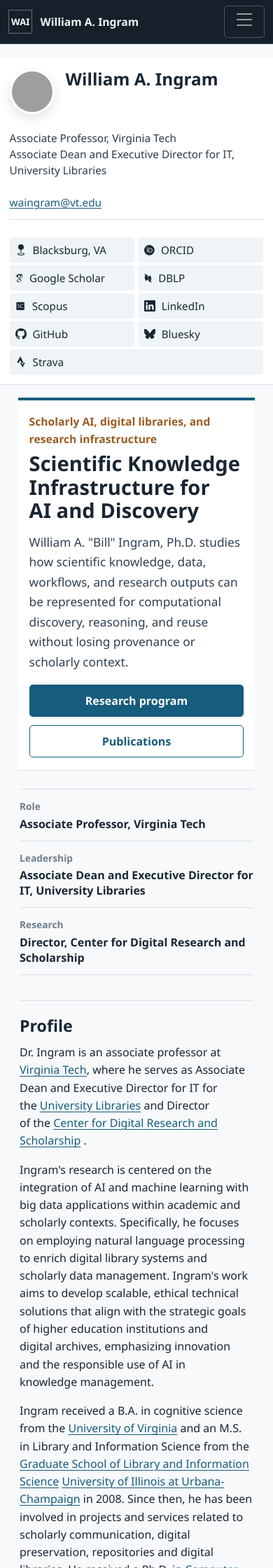
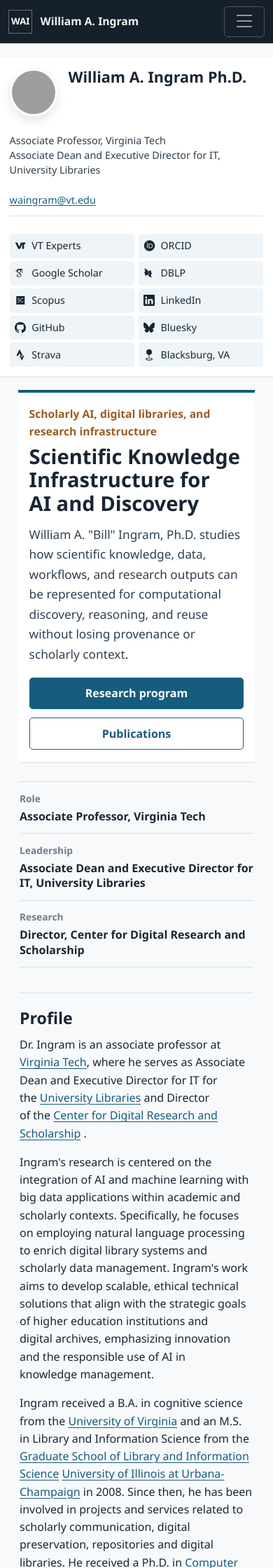
Before and after one commit to waingram/waingram.github.io, a Jekyll site: the page built from index.md, in a window 390 px wide. Shown: the top 2240 px of the page at 70% size. Built offline with Jekyll 4.4.1, drawn with Linux system fonts in a browser that asks for light colours; some web fonts are replaced; grey boxes are pictures that could not be loaded.

Commit message:
Refine profile sidebar

```diff
--- a/_includes/sidebar.html
+++ b/_includes/sidebar.html
@@ -29,6 +29,7 @@
           <span class="p-given-name" itemprop="givenName">William</span>
           <span class="p-additional-name">A.</span>
           <span class="p-family-name" itemprop="familyName">Ingram</span>
+          <span class="profile-honorific" itemprop="honorificSuffix">Ph.D.</span>
         </span>
         <!-- <span class="p-nickname vcard-username d-block" itemprop="additionalName">
           waingram
@@ -71,26 +72,27 @@
     </div>
 
     <ul class="nav nav-pills flex-column mb-auto social-icons profile-links border-bottom">
-      <li itemprop="homeLocation" itemscope itemtype="https://schema.org/Place">
+      <li>
         <a
-          href="//en.wikipedia.org/wiki/Blacksburg,_Virginia"
+          href="https://experts.vt.edu/5675-william-a-ingram"
           class="nav-link link-dark"
-          itemprop="url"
+          itemprop="sameAs"
         >
           <svg
             xmlns="http://www.w3.org/2000/svg"
             width="16"
             height="16"
             fill="currentColor"
-            class="bi bi-geo-fill"
-            viewBox="0 0 16 16"
+            class="profile-link-icon profile-link-icon-vt"
+            viewBox="0 0 32 24"
+            aria-hidden="true"
+            focusable="false"
           >
             <path
-              fill-rule="evenodd"
-              d="M4 4a4 4 0 1 1 4.5 3.969V13.5a.5.5 0 0 1-1 0V7.97A4 4 0 0 1 4 3.999zm2.493 8.574a.5.5 0 0 1-.411.575c-.712.118-1.28.295-1.655.493a1.319 1.319 0 0 0-.37.265.301.301 0 0 0-.057.09V14l.002.008a.147.147 0 0 0 .016.033.617.617 0 0 0 .145.15c.165.13.435.27.813.395.751.25 1.82.414 3.024.414s2.273-.163 3.024-.414c.378-.126.648-.265.813-.395a.619.619 0 0 0 .146-.15.148.148 0 0 0 .015-.033L12 14v-.004a.301.301 0 0 0-.057-.09 1.318 1.318 0 0 0-.37-.264c-.376-.198-.943-.375-1.655-.493a.5.5 0 1 1 .164-.986c.77.127 1.452.328 1.957.594C12.5 13 13 13.4 13 14c0 .426-.26.752-.544.977-.29.228-.68.413-1.116.558-.878.293-2.059.465-3.34.465-1.281 0-2.462-.172-3.34-.465-.436-.145-.826-.33-1.116-.558C3.26 14.752 3 14.426 3 14c0-.599.5-1 .961-1.243.505-.266 1.187-.467 1.957-.594a.5.5 0 0 1 .575.411z"
+              d="M1.4 3h6.5l5 12.1L17.7 3h5.9l-8 18h-5.4L1.4 3Zm18.2 0h11v4.7h-3.8V21h-5.4V7.7h-4L19.6 3Z"
             />
           </svg>
-          <span class="label" itemprop="name">Blacksburg, VA</span>
+          <span class="label">VT Experts</span>
         </a>
       </li>
       <li>
@@ -201,6 +203,28 @@
           <span class="label">Strava</span>
         </a>
       </li>
+      <li itemprop="homeLocation" itemscope itemtype="https://schema.org/Place">
+        <a
+          href="//en.wikipedia.org/wiki/Blacksburg,_Virginia"
+          class="nav-link link-dark"
+          itemprop="url"
+        >
+          <svg
+            xmlns="http://www.w3.org/2000/svg"
+            width="16"
+            height="16"
+            fill="currentColor"
+            class="bi bi-geo-fill"
+            viewBox="0 0 16 16"
+          >
+            <path
+              fill-rule="evenodd"
+              d="M4 4a4 4 0 1 1 4.5 3.969V13.5a.5.5 0 0 1-1 0V7.97A4 4 0 0 1 4 3.999zm2.493 8.574a.5.5 0 0 1-.411.575c-.712.118-1.28.295-1.655.493a1.319 1.319 0 0 0-.37.265.301.301 0 0 0-.057.09V14l.002.008a.147.147 0 0 0 .016.033.617.617 0 0 0 .145.15c.165.13.435.27.813.395.751.25 1.82.414 3.024.414s2.273-.163 3.024-.414c.378-.126.648-.265.813-.395a.619.619 0 0 0 .146-.15.148.148 0 0 0 .015-.033L12 14v-.004a.301.301 0 0 0-.057-.09 1.318 1.318 0 0 0-.37-.264c-.376-.198-.943-.375-1.655-.493a.5.5 0 1 1 .164-.986c.77.127 1.452.328 1.957.594C12.5 13 13 13.4 13 14c0 .426-.26.752-.544.977-.29.228-.68.413-1.116.558-.878.293-2.059.465-3.34.465-1.281 0-2.462-.172-3.34-.465-.436-.145-.826-.33-1.116-.558C3.26 14.752 3 14.426 3 14c0-.599.5-1 .961-1.243.505-.266 1.187-.467 1.957-.594a.5.5 0 0 1 .575.411z"
+            />
+          </svg>
+          <span class="label" itemprop="name">Blacksburg, VA</span>
+        </a>
+      </li>
     </ul>
   </div>
 </aside>
--- a/_layouts/default.html
+++ b/_layouts/default.html
@@ -109,11 +109,13 @@
         "@id": "https://waingram.github.io/#waingram",
         "@type": "Person",
         "name": "William A. Ingram",
+        "honorificSuffix": "Ph.D.",
         "alternateName": "Bill Ingram",
         "url": "https://waingram.github.io/",
         "image": "https://avatars.githubusercontent.com/u/371268?v=4",
         "description": {{ site.description | jsonify }},
         "sameAs": [
+          "https://experts.vt.edu/5675-william-a-ingram",
           "https://orcid.org/0000-0002-8307-8844",
           "https://scholar.google.com/citations?user=L-R5NXwAAAAJ",
           "https://dblp.uni-trier.de/pid/271/4720.html",
--- a/_pages/research.json
+++ b/_pages/research.json
@@ -5,7 +5,7 @@ permalink: /research.json
 {
   "id": "https://waingram.github.io/#waingram",
   "type": "researcher_profile",
-  "last_updated": "2026-06-17",
+  "last_updated": "2026-07-02",
   "identity": {
     "name": "William A. Ingram",
     "honorific_suffix": "Ph.D.",
@@ -13,6 +13,7 @@ permalink: /research.json
     "url": "https://waingram.github.io/",
     "image": "https://avatars.githubusercontent.com/u/371268?v=4",
     "same_as": [
+      "https://experts.vt.edu/5675-william-a-ingram",
       "https://orcid.org/0000-0002-8307-8844",
       "https://scholar.google.com/citations?user=L-R5NXwAAAAJ",
       "https://dblp.uni-trier.de/pid/271/4720.html",
--- a/css/main.css
+++ b/css/main.css
@@ -182,6 +182,7 @@ body {
 
 a {
   color: var(--wai-blue);
+  overflow-wrap: break-word;
   text-decoration-thickness: 0.08em;
   text-underline-offset: 0.16em;
 }
@@ -953,13 +954,24 @@ p {
 }
 
 .profile-sidebar {
+  --wai-profile-avatar-size: 13.25rem;
   color: var(--wai-ink);
+  font-size: 0.94rem;
+  line-height: 1.48;
+  padding-left: clamp(1.25rem, 2vw, 2rem);
+  padding-right: clamp(0.9rem, 1.8vw, 1.65rem);
 }
 
 .profile-sidebar h1 {
-  font-size: 2rem;
+  font-size: 1.58rem;
   font-weight: 680;
+  line-height: 1.14;
   margin-bottom: 0;
+}
+
+#profile_image {
+  max-width: var(--wai-profile-avatar-size);
+  width: min(100%, var(--wai-profile-avatar-size));
 }
 
 .profile-sidebar .avatar {
@@ -967,20 +979,31 @@ p {
   box-shadow: 0 6px 14px var(--wai-shadow-soft);
 }
 
+.profile-honorific {
+  white-space: nowrap;
+}
+
 .profile-meta {
   color: var(--wai-profile-meta);
-  line-height: 1.5;
+  font-size: 0.91rem;
+  line-height: 1.48;
 }
 
 .profile-links {
-  gap: 0.1rem;
+  gap: 0.05rem;
   padding-bottom: 0.8rem;
 }
 
 .profile-links .nav-link {
+  align-items: center;
   border-radius: 0.25rem;
   color: var(--wai-ink) !important;
-  min-height: 2.35rem;
+  display: flex;
+  font-size: 0.92rem;
+  gap: 0.5rem;
+  line-height: 1.25;
+  min-height: 2.08rem;
+  padding: 0.32rem 0.45rem;
 }
 
 .profile-links .nav-link:hover,
@@ -989,17 +1012,29 @@ p {
   color: var(--wai-blue-dark) !important;
 }
 
-.profile-links .label {
-  padding-left: 0.45rem;
+.profile-links .label,
+.social-icons .label {
+  min-width: 0;
+  padding-left: 0;
 }
 
-svg.bi {
-  /* vertical-align: text-bottom; */
-  margin-bottom: 4px;
+.profile-links i,
+.profile-link-icon {
+  flex: 0 0 1rem;
+  font-size: 1rem;
+  height: 1rem;
+  width: 1rem;
 }
 
-.social-icons .label {
-  padding-left: 5px;
+.profile-links svg.bi,
+.profile-link-icon {
+  margin-bottom: 0;
+}
+
+@media (min-width: 768px) {
+  .profile-sidebar {
+    align-self: flex-start;
+  }
 }
 
 .width-full {
@@ -1073,14 +1108,6 @@ a.footnote:after {
   margin-top: 0.1rem;
 }
 
-@media (min-width: 768px) {
-  .profile-sidebar {
-    align-self: flex-start;
-    position: sticky;
-    top: 1.25rem;
-  }
-}
-
 @media (max-width: 767.98px) {
   body {
     font-size: 1rem;
@@ -1128,8 +1155,10 @@ a.footnote:after {
   }
 
   .profile-sidebar {
+    --wai-profile-avatar-size: 4.25rem;
     background: var(--wai-surface);
     border-bottom: 1px solid var(--wai-line);
+    font-size: 0.93rem;
     margin: -0.25rem 0 1.15rem;
     padding: 1rem 0.85rem 0.85rem;
   }
@@ -1139,20 +1168,23 @@ a.footnote:after {
   }
 
   #profile_image {
-    width: 4rem;
+    width: var(--wai-profile-avatar-size);
   }
 
   .profile-name {
+    flex: 1 1 0;
+    min-width: 0;
     padding: 0 !important;
+    width: auto !important;
   }
 
   .profile-sidebar h1 {
-    font-size: 1.52rem;
+    font-size: 1.35rem;
   }
 
   .profile-meta {
     border-top: 0 !important;
-    font-size: 0.96rem;
+    font-size: 0.9rem;
     padding: 0.75rem 0 !important;
   }
 
@@ -1162,22 +1194,21 @@ a.footnote:after {
 
   .profile-links {
     border-bottom: 0 !important;
-    display: flex !important;
-    flex-direction: row !important;
-    flex-wrap: wrap;
+    display: grid !important;
     gap: 0.25rem 0.35rem;
+    grid-template-columns: repeat(2, minmax(0, 1fr));
     padding: 0.55rem 0 0;
   }
 
   .profile-links li {
-    flex: 1 1 45%;
+    min-width: 0;
   }
 
   .profile-links .nav-link {
     background: var(--wai-surface-strong);
-    font-size: 0.95rem;
-    min-height: 2.25rem;
-    padding: 0.35rem 0.5rem;
+    font-size: 0.89rem;
+    min-height: 2.18rem;
+    padding: 0.38rem 0.48rem;
   }
 
   .content-column {
--- a/package.json
+++ b/package.json
@@ -5,7 +5,7 @@
     "eval:agent": "node scripts/agent-workflow-evals.mjs",
     "eval:all": "npm run eval:site && npm run eval:agent",
     "test:theme": "node --test scripts/theme-controller.test.mjs scripts/theme-markup.test.mjs scripts/theme-css.test.mjs",
-    "test:eval": "node --test scripts/site-evals.test.mjs scripts/agent-workflow-evals.test.mjs scripts/theme-controller.test.mjs scripts/theme-markup.test.mjs scripts/theme-css.test.mjs scripts/blog-markup.test.mjs"
+    "test:eval": "node --test scripts/site-evals.test.mjs scripts/agent-workflow-evals.test.mjs scripts/theme-controller.test.mjs scripts/theme-markup.test.mjs scripts/theme-css.test.mjs scripts/blog-markup.test.mjs scripts/profile-sidebar.test.mjs"
   },
   "devDependencies": {
     "@shopify/prettier-plugin-liquid": "^1.10.0",
```
Also changed, not shown: scripts/profile-sidebar.test.mjs (added, +101 -0 lines), scripts/theme-css.test.mjs (+4 -0 lines), 1 other file.
